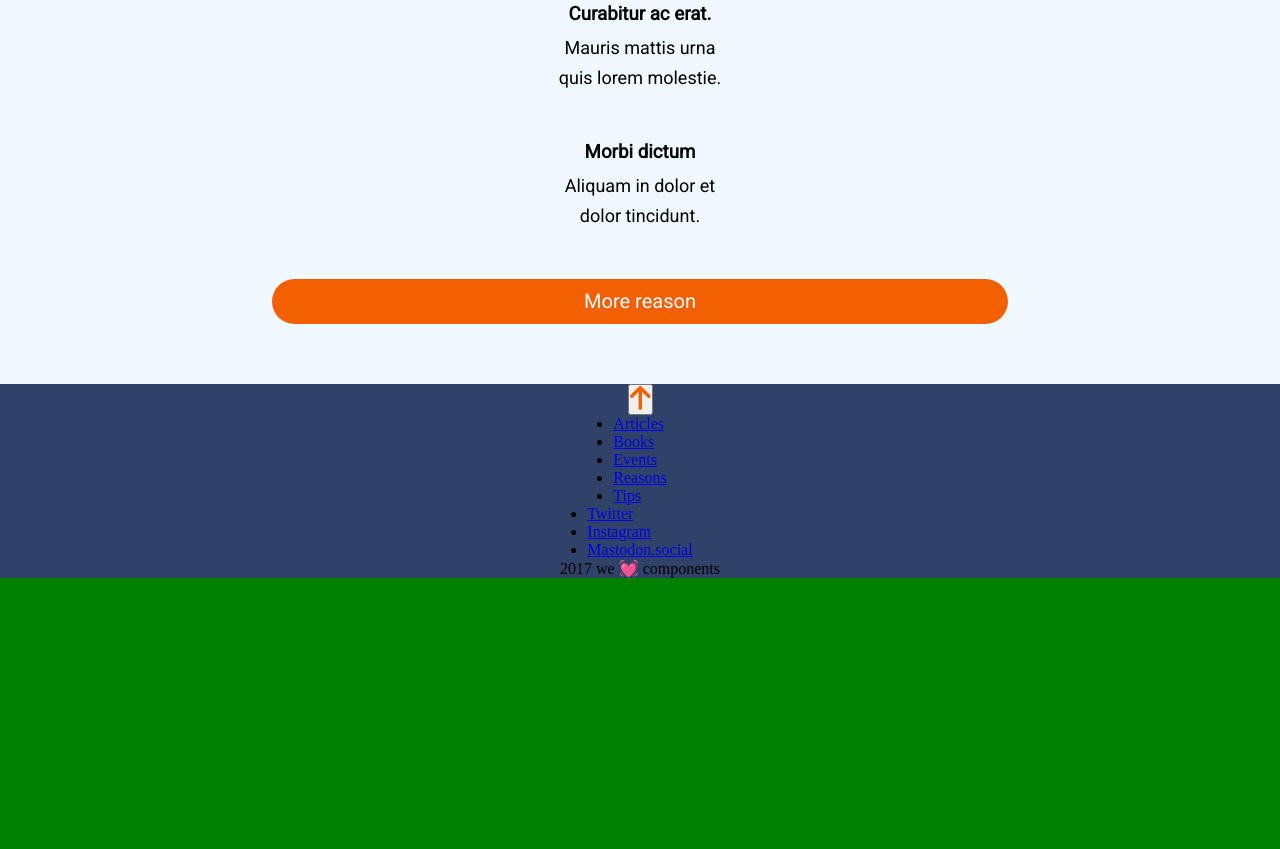
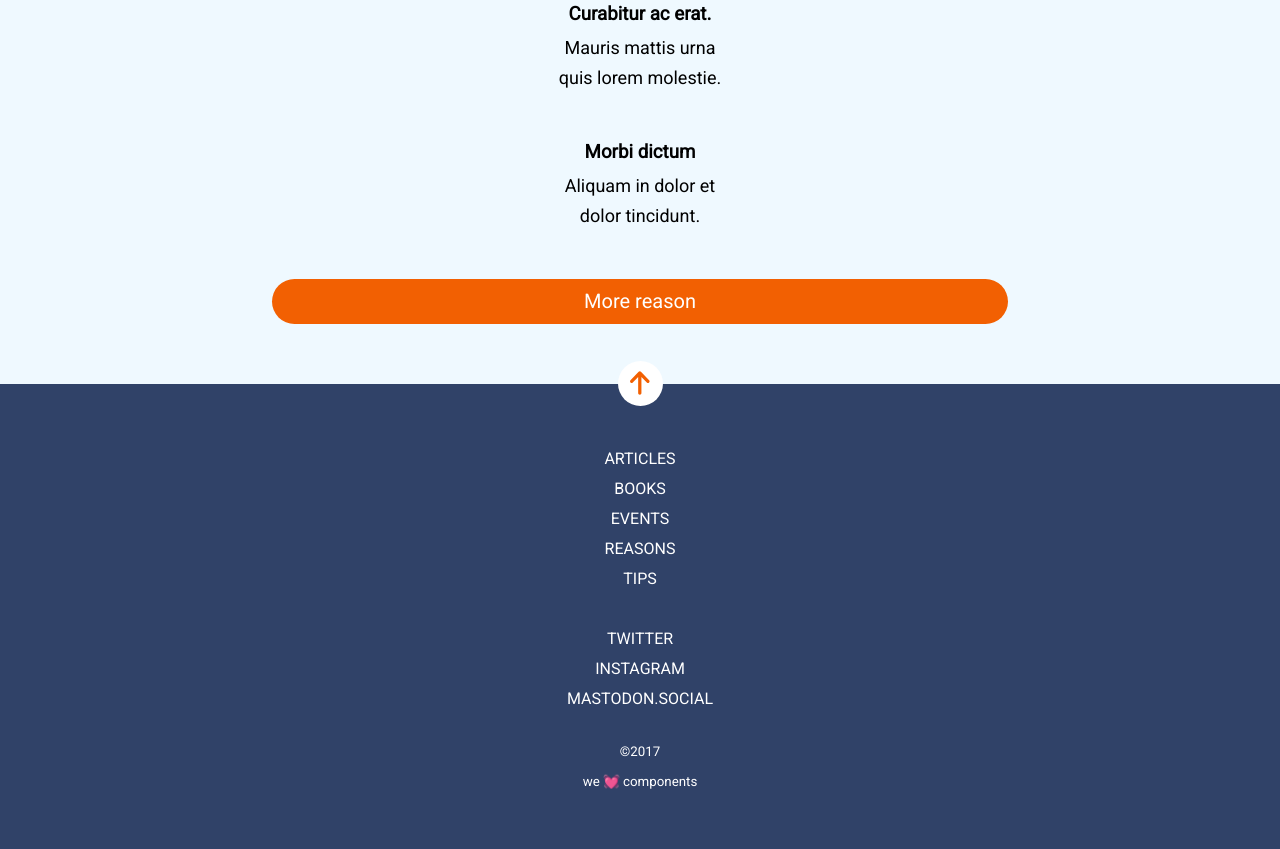
Before and after one commit to Adalab/modulo-1-evaluacion-final-MaribelLopezRomero, a website: page src/html/index.html in a window 1280 px wide. Shown: the part 1416-2265 px from the top of the page. Before the commit the page ends 1994 px from the top, so only its background shows below. Drawn offline with nearby package versions, Linux system fonts and the light colour scheme; files that its build step writes are made by us from their sources; files whose address does not match are found by name.

Commit message:
Add footer styles

```diff
--- a/src/html/partials/_footer.html
+++ b/src/html/partials/_footer.html
@@ -1,26 +1,36 @@
 <footer class="footer">
-    <button><img src="./assets/images/ico-arrow.svg" alt="Ir al inicio de la pagina"
-            title="Ir al incicio de la pagina"></button>
-    <nav>
-        <ul>
-            <li><a href="https://adalab.es/" title="ir a la pagina de Adalab" alt="Pagina de Adalab">Articles</a></li>
-            <li><a href="https://adalab.es/" title="Ir a la pagina de Adalab" alt="Pagina de Adalab">Books</a></li>
-            <li><a href="https://adalab.es/" title="Ir a la pagina de Adalab" alt="Pagina de Adalab">Events</a></li>
-            <li><a href="https://adalab.es/" title="Ir a la pagina de Adalab" alt="Pagina de Adalab">Reasons</a></li>
-            <li><a href="https://adalab.es/" title="Ir a la pagina de Adalab" alt="Pagina de Adalab">Tips</a></li>
+
+    <a class="footer__buttom" href="#header" title="Ir al inicio de la pagina" alt="Ir al inicio de la pagina"> <img
+            class="footer__buttomimag" src="./assets/images/ico-arrow.svg" /></a>
+
+    <nav class="footer__menu1">
+        <ul class="footer__menu__list">
+            <li><a class="footer__menu__link" href="https://adalab.es/" title="ir a la pagina de Adalab"
+                    alt="Pagina de Adalab">Articles</a></li>
+            <li><a class="footer__menu__link" href="https://adalab.es/" title="Ir a la pagina de Adalab"
+                    alt="Pagina de Adalab">Books</a></li>
+            <li><a class="footer__menu__link" href="https://adalab.es/" title="Ir a la pagina de Adalab"
+                    alt="Pagina de Adalab">Events</a></li>
+            <li><a class="footer__menu__link" href="https://adalab.es/" title="Ir a la pagina de Adalab"
+                    alt="Pagina de Adalab">Reasons</a></li>
+            <li><a class="footer__menu__link" href="https://adalab.es/" title="Ir a la pagina de Adalab"
+                    alt="Pagina de Adalab">Tips</a></li>
 
         </ul>
     </nav>
-    <nav>
-        <ul>
-            <li><a href="https://adalab.es/" title="ir a la pagina de Adalab" alt="Pagina de Adalab">Twitter</a></li>
-            <li><a href="https://adalab.es/" title="Ir a la pagina de Adalab" alt="Pagina de Adalab">Instagram</a></li>
-            <li><a href="https://adalab.es/" title="Ir a la pagina de Adalab" alt="Pagina de Adalab">Mastodon.social</a>
+    <nav class="footer__menu2">
+        <ul class="footer__menu__list2">
+            <li><a class="footer__menu__link" href="https://adalab.es/" title="ir a la pagina de Adalab"
+                    alt="Pagina de Adalab">Twitter</a></li>
+            <li><a class="footer__menu__link" href="https://adalab.es/" title="Ir a la pagina de Adalab"
+                    alt="Pagina de Adalab">Instagram</a></li>
+            <li><a class="footer__menu__link" href="https://adalab.es/" title="Ir a la pagina de Adalab"
+                    alt="Pagina de Adalab">Mastodon.social</a>
             </li>
         </ul>
     </nav>
-    <div>
-        <span>2017</span>
-        <span>we &#128147; components </span>
-    </div>
+    <small class="footer__small">
+        <span class="footer__small__copyright"> ©2017</span>
+        <span class="footer__small__components">we &#128147; components </span>
+    </small>
 </footer>
--- a/src/html/partials/_header.html
+++ b/src/html/partials/_header.html
@@ -1,9 +1,12 @@
-<header class="header">
+<header id="header" class="header">
         <a class="header__link" href="https://adalab.es/" title="Pagina de Adalab" alt="Pagina de Adalab"><img
                         src="./assets/images/ico-menu.svg" alt="Ir a la pagina de Adalab"
                         title="Ir a la pagina de Adalab"></a>
         <h1 class="header__title">Anonymous proxy</h1>
         <p class="header__paragraph">In hac habitasse platea dictumst.</p>
-        <button class="header__button"><img class="header__button__image" src="./assets/images/ico-scroll-down.svg"
-                        alt="Ir a 3 Reasons To Purchase" title="3 Reasons To Purchase"></button>
+
+        <a class="header__button" href="#3reasontopurchase" title="Ir a 3 Reasons To Purchase"
+                alt="Ir a 3 Reasons To Purchase"><img src="./assets/images/ico-scroll-down.svg" /></a>
+
+
 </header>
--- a/src/html/partials/_main.html
+++ b/src/html/partials/_main.html
@@ -8,7 +8,7 @@
             sodales rutrum. </p>
         <button class="main__section-one__button">Go</button>
     </section>
-    <section class="main__section-two">
+    <section id="3reasontopurchase" class="main__section-two">
         <h2 class="main__section-two__title">3 reasons to purchase</h2>
         <ul class="main__section-two__list">
             <li class="main__section-two__item1">
--- a/src/scss/layout/_footer.scss
+++ b/src/scss/layout/_footer.scss
@@ -1,7 +1,78 @@
 .footer {
+  position: relative;
+  top: 0px;
+  width: 100%;
+  height: 465px;
   background: $color-footer;
   display: flex;
   flex-direction: column;
   justify-content: space-between;
   align-items: center;
 }
+.footer__buttom {
+  position: absolute;
+  bottom: 443px;
+  background: white;
+  width: 45px;
+  height: 45px;
+  border-radius: 30px;
+  text-align: center;
+  padding-right: 12px;
+  padding-left: 12px;
+  padding-bottom: 10px;
+  padding-top: 10px;
+}
+.footer__buttomimag {
+  width: 20.6px;
+  height: 24px;
+}
+
+.footer__menu__link {
+  color: $color-primary;
+  font-family: $font-family;
+  text-transform: uppercase;
+  text-decoration: none;
+}
+.footer__menu__list {
+  list-style: none;
+  size: 26px;
+  line-height: 1.88;
+  text-align: center;
+  width: 73px;
+  height: 150px;
+  margin-top: 60px;
+  margin-right: 38.43%;
+  margin-bottom: 30px;
+}
+.footer__menu__list2 {
+  list-style: none;
+  size: 16px;
+  line-height: 1.88;
+  text-align: center;
+  width: 147px;
+  height: 90px;
+  margin-right: 26.875%;
+  margin-bottom: 30px;
+}
+.footer__small {
+  color: $color-primary;
+  font-family: $font-family;
+  size: 14px;
+  display: flex;
+  flex-direction: column;
+  justify-content: space-between;
+  align-items: center;
+}
+.footer__small__copyright {
+  text-align: center;
+  justify-self: center;
+  width: 77px;
+  height: 30px;
+}
+.footer__small__components {
+  text-align: center;
+  justify-self: center;
+  width: 290px;
+  height: 30px;
+  margin-bottom: 45px;
+}
--- a/src/scss/layout/_main.scss
+++ b/src/scss/layout/_main.scss
@@ -14,8 +14,8 @@
 }
 .main__section-two__list {
   display: grid;
-  grid-template-columns: 1;
-  grid-template-rows: 3;
+  grid-template-columns: 1fr;
+  grid-template-rows: 1fr 1fr 1fr;
 }
 .main__section-two__item1 {
   grid-column: 1;
```
